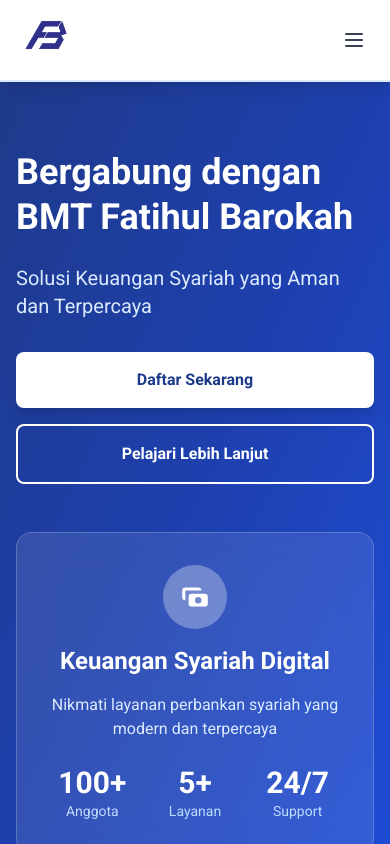
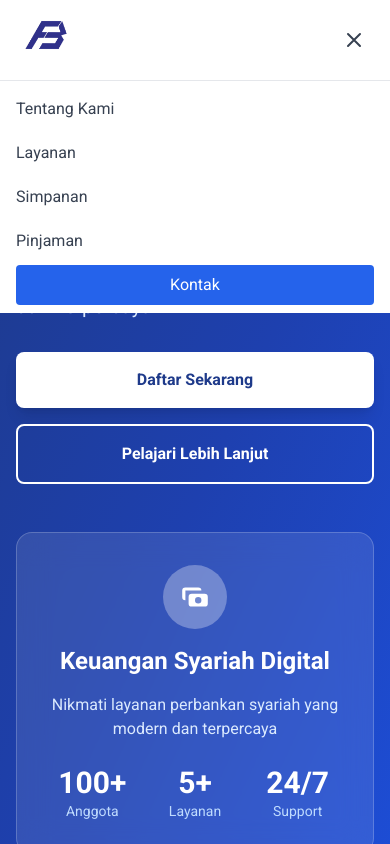
Before and after one commit to ndrewijya/bmt-landing-page, a Next.js app: page / in a window 390 px wide. Both pictures are taken after a click on the button 354 px from the left and 40 px from the top of the page. Shown: the top 844 px of the page. Built offline with nearby package versions, Linux system fonts and the light colour scheme.

Commit message:
fix ui mobile

```diff
--- a/app/page.tsx
+++ b/app/page.tsx
@@ -1,3 +1,4 @@
+"use client";
 import Image from "next/image";
 import {
   Accordion,
@@ -31,9 +32,14 @@ const roboto = Roboto({
   display: "swap",
 });
 
-import type React from "react";
+import React, { useState } from "react";
 
 export default function HomePage() {
+  const [isMobileMenuOpen, setIsMobileMenuOpen] = useState(false);
+
+  const toggleMobileMenu = () => {
+    setIsMobileMenuOpen(!isMobileMenuOpen);
+  };
   return (
     <div className="min-h-screen bg-gray-50">
       {/* Header dengan Logo yang Diperbaiki */}
@@ -96,7 +102,10 @@ export default function HomePage() {
 
             {/* Mobile Menu Button */}
             <div className="md:hidden">
-              <button className="text-gray-700 hover:text-blue-600 p-2">
+              <button
+                onClick={toggleMobileMenu}
+                className="text-gray-700 hover:text-blue-600 p-2"
+              >
                 <svg
                   className="h-6 w-6"
                   fill="none"
@@ -107,11 +116,58 @@ export default function HomePage() {
                     strokeLinecap="round"
                     strokeLinejoin="round"
                     strokeWidth="2"
-                    d="M4 6h16M4 12h16M4 18h16"
+                    d={
+                      isMobileMenuOpen
+                        ? "M6 18L18 6M6 6l12 12"
+                        : "M4 6h16M4 12h16M4 18h16"
+                    }
                   />
                 </svg>
               </button>
             </div>
+
+            {/* Tambahkan mobile menu dropdown SETELAH header */}
+            {isMobileMenuOpen && (
+              <div className="md:hidden bg-white border-t border-gray-200 absolute top-full left-0 right-0 z-40">
+                <div className="px-4 py-2 space-y-1">
+                  <a
+                    href="#tentang"
+                    className="block py-2 text-gray-700 hover:text-blue-600"
+                    onClick={() => setIsMobileMenuOpen(false)}
+                  >
+                    Tentang Kami
+                  </a>
+                  <a
+                    href="#layanan"
+                    className="block py-2 text-gray-700 hover:text-blue-600"
+                    onClick={() => setIsMobileMenuOpen(false)}
+                  >
+                    Layanan
+                  </a>
+                  <a
+                    href="#layanan"
+                    className="block py-2 text-gray-700 hover:text-blue-600"
+                    onClick={() => setIsMobileMenuOpen(false)}
+                  >
+                    Simpanan
+                  </a>
+                  <a
+                    href="#layanan"
+                    className="block py-2 text-gray-700 hover:text-blue-600"
+                    onClick={() => setIsMobileMenuOpen(false)}
+                  >
+                    Pinjaman
+                  </a>
+                  <a
+                    href="#kontak"
+                    className="block py-2 bg-blue-600 text-white px-4 rounded text-center"
+                    onClick={() => setIsMobileMenuOpen(false)}
+                  >
+                    Kontak
+                  </a>
+                </div>
+              </div>
+            )}
           </div>
         </div>
       </header>
@@ -382,7 +438,9 @@ export default function HomePage() {
                 </div>
                 <h3 className="text-lg font-semibold mb-2">Alamat</h3>
                 <p className="text-blue-100">
-                  Jl. Madrasah I No.26, RT.10/RW.1, Gandaria Sel., Kec. Cilandak, Kota Jakarta Selatan, Daerah Khusus Ibukota Jakarta 12420
+                  Jl. Madrasah I No.26, RT.10/RW.1, Gandaria Sel., Kec.
+                  Cilandak, Kota Jakarta Selatan, Daerah Khusus
+                  Ibukota Jakarta 12420
                 </p>
               </div>
 
@@ -411,9 +469,7 @@ export default function HomePage() {
                   </svg>
                 </div>
                 <h3 className="text-lg font-semibold mb-2">Jam Operasional</h3>
-                <p className="text-blue-100">
-                  Senin - Jumat: 09.00 - 15.00
-                </p>
+                <p className="text-blue-100">Senin - Jumat: 09.00 - 15.00</p>
               </div>
             </div>
           </div>
```
